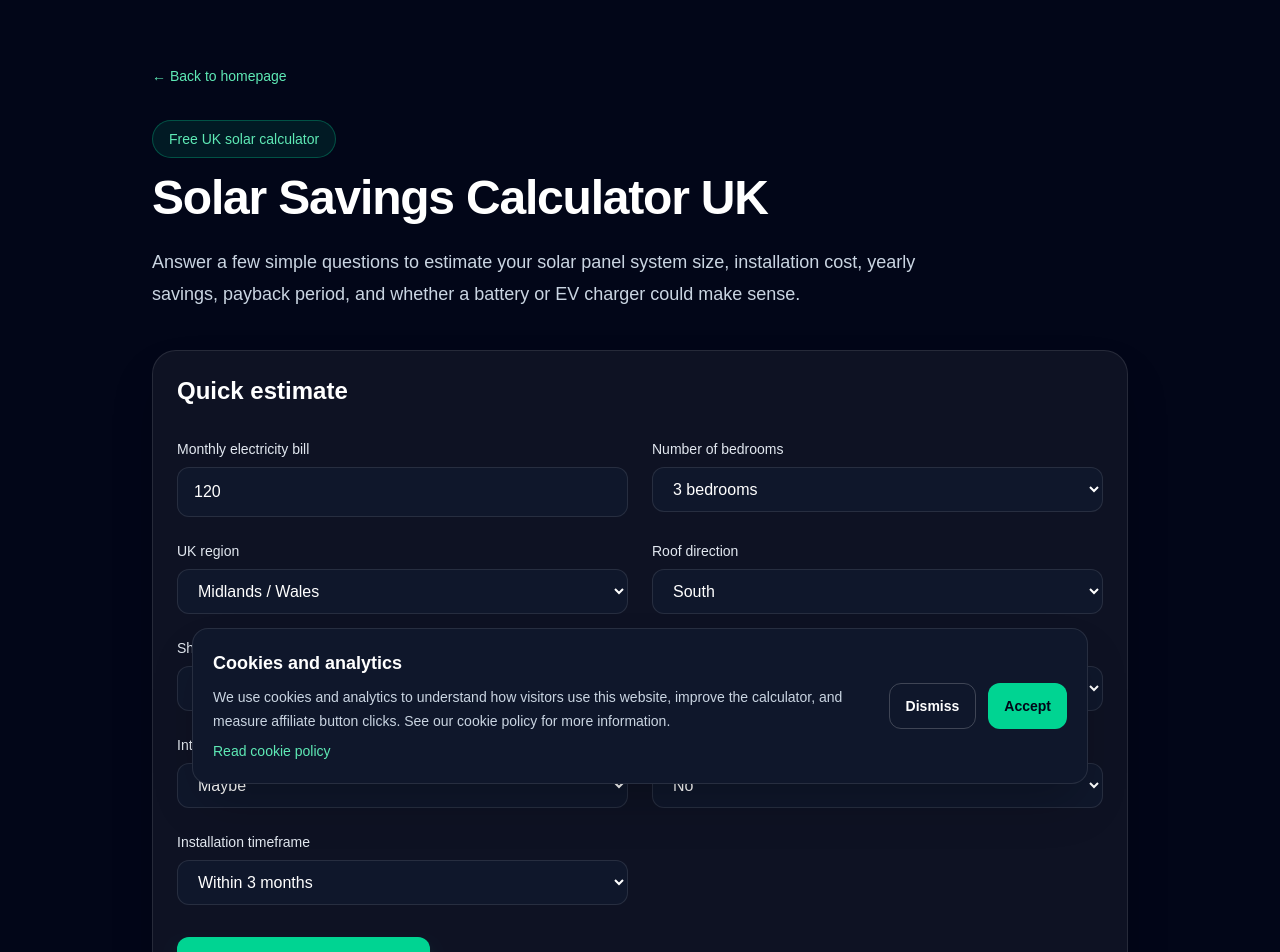
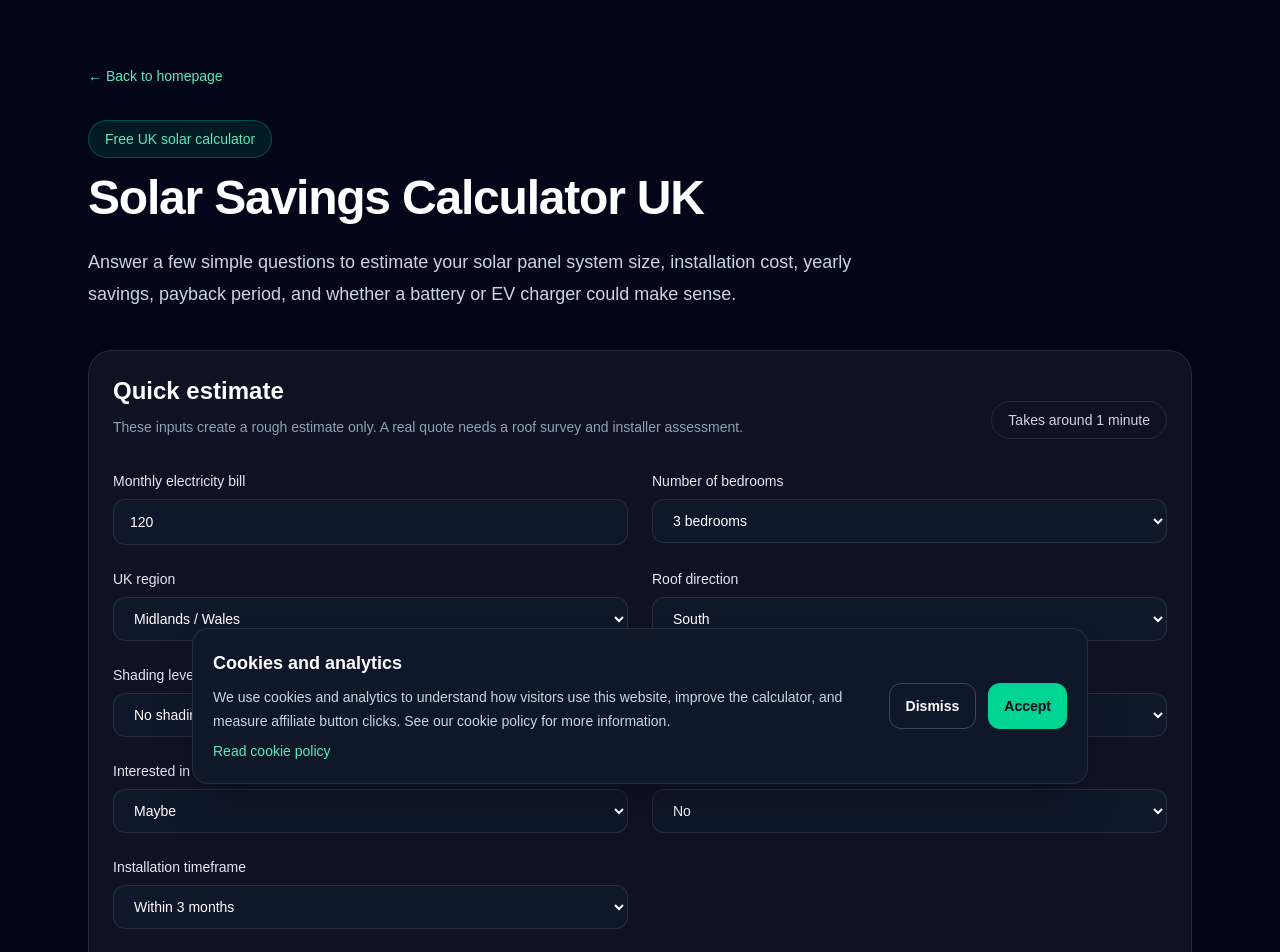
Before and after one commit to 786infinite/solar-savings-calculator-uk, a Next.js app: page /solar-savings-calculator in a window 1280 px wide. Shown: the top 952 px of the page. Built offline with nearby package versions, Linux system fonts and the light colour scheme.

Commit message:
Improve calculator results page

```diff
--- a/app/solar-savings-calculator/page.tsx
+++ b/app/solar-savings-calculator/page.tsx
@@ -14,6 +14,7 @@ type Result = {
   paybackHigh: number;
   co2Saved: number;
   recommendation: string;
+  resultSummary: string;
 };
 
 const regionYield: Record<string, number> = {
@@ -138,20 +139,31 @@ export default function SolarSavingsCalculatorPage() {
     const co2Saved = Math.round(annualGeneration * gridCarbonFactor);
 
     let recommendation =
-      "Compare real solar quotes from UK installers to confirm pricing and suitability.";
+      "Compare real solar quotes from UK installers to confirm pricing, roof suitability, and product options.";
+
+    let resultSummary =
+      "Your estimate suggests solar could be worth exploring further, especially if your roof is suitable and your final quote is competitive.";
 
     if (shading === "heavy") {
       recommendation =
         "Your roof may need a proper survey because heavy shading can reduce solar output.";
+      resultSummary =
+        "Your estimate may be more sensitive to roof conditions because heavy shading can reduce generation. A proper installer survey is important.";
     } else if (battery === "yes" || battery === "maybe") {
       recommendation =
         "A solar battery may improve self-consumption, especially if you use more electricity in the evening.";
+      resultSummary =
+        "Because you are interested in battery storage, your next step should compare solar-only and solar-plus-battery options.";
     } else if (ev === "yes") {
       recommendation =
         "Solar panels can pair well with EV charging, especially if you can charge during daylight hours.";
+      resultSummary =
+        "Because you own or plan to buy an EV, solar may be more useful if you can shift some charging to daylight hours.";
     } else if (timeframe === "researching") {
       recommendation =
         "Start by comparing estimated savings and learning about roof suitability before requesting quotes.";
+      resultSummary =
+        "You are still researching, so use this estimate as a starting point before comparing installer quotes.";
     }
 
     const calculatedResult: Result = {
@@ -165,6 +177,7 @@ export default function SolarSavingsCalculatorPage() {
       paybackHigh,
       co2Saved,
       recommendation,
+      resultSummary,
     };
 
     trackEvent("calculator_completed", {
@@ -204,7 +217,7 @@ export default function SolarSavingsCalculatorPage() {
 
   return (
     <main className="min-h-screen bg-slate-950 text-white">
-      <section className="mx-auto max-w-5xl px-6 py-16">
+      <section className="mx-auto max-w-6xl px-6 py-16">
         <a href="/" className="text-sm font-medium text-emerald-300 hover:text-emerald-200">
           ← Back to homepage
         </a>
@@ -214,7 +227,7 @@ export default function SolarSavingsCalculatorPage() {
             Free UK solar calculator
           </p>
 
-          <h1 className="max-w-3xl text-4xl font-bold tracking-tight sm:text-5xl">
+          <h1 className="max-w-4xl text-4xl font-bold tracking-tight sm:text-5xl">
             Solar Savings Calculator UK
           </h1>
 
@@ -226,13 +239,22 @@ export default function SolarSavingsCalculatorPage() {
         </div>
 
         <div className="mt-10 rounded-3xl border border-white/10 bg-white/5 p-6 shadow-2xl">
+          <div className="flex flex-col justify-between gap-4 md:flex-row md:items-end">
+            <div>
               <h2 className="text-2xl font-semibold">Quick estimate</h2>
+              <p className="mt-2 text-sm leading-6 text-slate-400">
+                These inputs create a rough estimate only. A real quote needs a
+                roof survey and installer assessment.
+              </p>
+            </div>
+
+            <p className="rounded-full border border-white/10 px-4 py-2 text-sm text-slate-300">
+              Takes around 1 minute
+            </p>
+          </div>
 
           <div className="mt-8 grid gap-6 md:grid-cols-2">
-            <div>
-              <label className="block text-sm font-medium text-slate-200">
-                Monthly electricity bill
-              </label>
+            <Field label="Monthly electricity bill">
               <input
                 value={monthlyBill}
                 onChange={(event) => setMonthlyBill(event.target.value)}
@@ -240,12 +262,9 @@ export default function SolarSavingsCalculatorPage() {
                 placeholder="Example: 120"
                 className="mt-2 w-full rounded-xl border border-white/10 bg-slate-900 px-4 py-3 text-white outline-none focus:border-emerald-400"
               />
-            </div>
+            </Field>
 
-            <div>
-              <label className="block text-sm font-medium text-slate-200">
-                Number of bedrooms
-              </label>
+            <Field label="Number of bedrooms">
               <select
                 value={bedrooms}
                 onChange={(event) => setBedrooms(event.target.value)}
@@ -256,12 +275,9 @@ export default function SolarSavingsCalculatorPage() {
                 <option value="4">4 bedrooms</option>
                 <option value="5+">5+ bedrooms</option>
               </select>
-            </div>
+            </Field>
 
-            <div>
-              <label className="block text-sm font-medium text-slate-200">
-                UK region
-              </label>
+            <Field label="UK region">
               <select
                 value={region}
                 onChange={(event) => setRegion(event.target.value)}
@@ -272,12 +288,9 @@ export default function SolarSavingsCalculatorPage() {
                 <option value="north">North England</option>
                 <option value="scotland">Scotland / Northern regions</option>
               </select>
-            </div>
+            </Field>
 
-            <div>
-              <label className="block text-sm font-medium text-slate-200">
-                Roof direction
-              </label>
+            <Field label="Roof direction">
               <select
                 value={roofDirection}
                 onChange={(event) => setRoofDirection(event.target.value)}
@@ -289,12 +302,9 @@ export default function SolarSavingsCalculatorPage() {
                 <option value="north">North</option>
                 <option value="unknown">Not sure</option>
               </select>
-            </div>
+            </Field>
 
-            <div>
-              <label className="block text-sm font-medium text-slate-200">
-                Shading level
-              </label>
+            <Field label="Shading level">
               <select
                 value={shading}
                 onChange={(event) => setShading(event.target.value)}
@@ -305,12 +315,9 @@ export default function SolarSavingsCalculatorPage() {
                 <option value="moderate">Moderate shading</option>
                 <option value="heavy">Heavy shading</option>
               </select>
-            </div>
+            </Field>
 
-            <div>
-              <label className="block text-sm font-medium text-slate-200">
-                Daytime electricity usage
-              </label>
+            <Field label="Daytime electricity usage">
               <select
                 value={daytimeUsage}
                 onChange={(event) => setDaytimeUsage(event.target.value)}
@@ -320,12 +327,9 @@ export default function SolarSavingsCalculatorPage() {
                 <option value="medium">Medium</option>
                 <option value="high">High</option>
               </select>
-            </div>
+            </Field>
 
-            <div>
-              <label className="block text-sm font-medium text-slate-200">
-                Interested in battery storage?
-              </label>
+            <Field label="Interested in battery storage?">
               <select
                 value={battery}
                 onChange={(event) => setBattery(event.target.value)}
@@ -335,12 +339,9 @@ export default function SolarSavingsCalculatorPage() {
                 <option value="yes">Yes</option>
                 <option value="no">No</option>
               </select>
-            </div>
+            </Field>
 
-            <div>
-              <label className="block text-sm font-medium text-slate-200">
-                Own or plan to buy an EV?
-              </label>
+            <Field label="Own or plan to buy an EV?">
               <select
                 value={ev}
                 onChange={(event) => setEv(event.target.value)}
@@ -349,12 +350,9 @@ export default function SolarSavingsCalculatorPage() {
                 <option value="no">No</option>
                 <option value="yes">Yes / planning to</option>
               </select>
-            </div>
+            </Field>
 
-            <div>
-              <label className="block text-sm font-medium text-slate-200">
-                Installation timeframe
-              </label>
+            <Field label="Installation timeframe">
               <select
                 value={timeframe}
                 onChange={(event) => setTimeframe(event.target.value)}
@@ -365,7 +363,7 @@ export default function SolarSavingsCalculatorPage() {
                 <option value="6months">Within 6 months</option>
                 <option value="researching">Just researching</option>
               </select>
-            </div>
+            </Field>
           </div>
 
           <button
@@ -377,37 +375,62 @@ export default function SolarSavingsCalculatorPage() {
         </div>
 
         {result && (
-          <div className="mt-10 rounded-3xl border border-emerald-400/20 bg-emerald-400/10 p-6">
-            <h2 className="text-2xl font-bold">Your estimated result</h2>
+          <div className="mt-10 overflow-hidden rounded-3xl border border-emerald-400/20 bg-slate-900 shadow-2xl">
+            <div className="border-b border-white/10 bg-emerald-400/10 p-6">
+              <p className="inline-flex rounded-full border border-emerald-400/30 bg-emerald-400/10 px-4 py-2 text-sm font-medium text-emerald-300">
+                Your estimated result
+              </p>
 
-            <div className="mt-6 grid gap-4 md:grid-cols-2">
-              <ResultCard
-                label="Estimated annual usage"
-                value={`${result.annualUsage.toLocaleString()} kWh`}
-              />
+              <div className="mt-5 grid gap-6 lg:grid-cols-[1.2fr_0.8fr] lg:items-end">
+                <div>
+                  <h2 className="text-3xl font-bold">
+                    Estimated annual benefit: £
+                    {result.annualSavings.toLocaleString()}
+                  </h2>
+
+                  <p className="mt-4 max-w-3xl leading-7 text-slate-300">
+                    {result.resultSummary}
+                  </p>
+                </div>
+
+                <div className="rounded-2xl border border-emerald-400/20 bg-slate-950 p-5">
+                  <p className="text-sm text-slate-400">
+                    Estimated payback range
+                  </p>
+                  <p className="mt-2 text-3xl font-bold text-emerald-300">
+                    {result.paybackLow} - {result.paybackHigh} years
+                  </p>
+                  <p className="mt-2 text-sm leading-6 text-slate-400">
+                    Based on simplified assumptions and your answers.
+                  </p>
+                </div>
+              </div>
+            </div>
+
+            <div className="p-6">
+              <div className="grid gap-4 md:grid-cols-2 lg:grid-cols-4">
                 <ResultCard
                   label="Estimated system size"
                   value={`${result.systemSize} kW`}
                 />
                 <ResultCard
-                label="Estimated annual generation"
+                  label="Annual generation"
                   value={`${result.annualGeneration.toLocaleString()} kWh`}
                 />
                 <ResultCard
-                label="Estimated installation cost"
+                  label="Installation cost"
                   value={`£${result.installCostLow.toLocaleString()} - £${result.installCostHigh.toLocaleString()}`}
                 />
                 <ResultCard
-                label="Estimated annual benefit"
-                value={`£${result.annualSavings.toLocaleString()}`}
+                  label="CO2 saving"
+                  value={`${result.co2Saved.toLocaleString()} kg/year`}
                 />
+              </div>
+
+              <div className="mt-6 grid gap-4 md:grid-cols-2">
                 <ResultCard
-                label="Estimated payback period"
-                value={`${result.paybackLow} - ${result.paybackHigh} years`}
-              />
-              <ResultCard
-                label="Estimated CO2 saving"
-                value={`${result.co2Saved.toLocaleString()} kg/year`}
+                  label="Estimated annual electricity usage"
+                  value={`${result.annualUsage.toLocaleString()} kWh`}
                 />
                 <ResultCard
                   label="Recommended next step"
@@ -415,17 +438,47 @@ export default function SolarSavingsCalculatorPage() {
                 />
               </div>
 
-            <div className="mt-8 grid gap-4 md:grid-cols-2">
-              <AffiliateCard
-                title="Compare solar quotes"
-                description="Check real pricing from UK installers."
+              <div className="mt-8 rounded-3xl border border-emerald-400/20 bg-emerald-400/10 p-6">
+                <div className="grid gap-6 lg:grid-cols-[1.2fr_0.8fr] lg:items-center">
+                  <div>
+                    <h2 className="text-2xl font-bold">
+                      Ready to compare real solar quotes?
+                    </h2>
+                    <p className="mt-3 leading-7 text-slate-300">
+                      Your estimate is a starting point. A quote partner or
+                      installer can check your roof, product options, battery
+                      suitability, and final pricing.
+                    </p>
+
+                    <ul className="mt-4 space-y-2 text-sm text-slate-300">
+                      <li>• No manual sales calls from this website</li>
+                      <li>• Partner handles quote, survey, and installation</li>
+                      <li>• Final price depends on your property and products</li>
+                    </ul>
+                  </div>
+
+                  <a
                     href="/go/solar-quotes"
                     onClick={trackQuoteClick}
-              />
+                    className="inline-flex justify-center rounded-xl bg-emerald-400 px-6 py-4 text-center font-semibold text-slate-950 hover:bg-emerald-300"
+                  >
+                    Compare free solar quotes
+                  </a>
+                </div>
+              </div>
 
+              <div className="mt-8">
+                <h2 className="text-2xl font-bold">Other options to consider</h2>
+                <p className="mt-3 max-w-3xl leading-7 text-slate-300">
+                  These are secondary options based on your answers. The main
+                  next step for installation pricing is still comparing solar
+                  quotes.
+                </p>
+
+                <div className="mt-5 grid gap-4 md:grid-cols-3">
                   <AffiliateCard
                     title="Compare solar batteries"
-                description="Useful if you use electricity in the evening."
+                    description="Useful if you use more electricity in the evening or want to increase self-consumption."
                     href="/go/solar-battery"
                     onClick={() =>
                       trackAffiliateClick("solar-battery", "solar-battery")
@@ -434,14 +487,16 @@ export default function SolarSavingsCalculatorPage() {
 
                   <AffiliateCard
                     title="See EV chargers"
-                description="For EV owners or people planning to buy one."
+                    description="Useful if you own or plan to buy an EV and want smarter home charging."
                     href="/go/ev-charger"
-                onClick={() => trackAffiliateClick("ev-charger", "ev-charger")}
+                    onClick={() =>
+                      trackAffiliateClick("ev-charger", "ev-charger")
+                    }
                   />
 
                   <AffiliateCard
                     title="Portable power stations"
-                description="Backup and off-grid solar options."
+                    description="For backup power, camping, off-grid use, or smaller solar setups."
                     href="/go/portable-power"
                     onClick={() =>
                       trackAffiliateClick("portable-power", "portable-power")
@@ -449,16 +504,38 @@ export default function SolarSavingsCalculatorPage() {
                   />
                 </div>
               </div>
+
+              <div className="mt-8 rounded-2xl border border-white/10 bg-slate-950 p-5">
+                <h2 className="text-xl font-semibold">Important estimate note</h2>
+                <p className="mt-3 text-sm leading-6 text-slate-400">
+                  Results are estimates only. They are not formal quotes,
+                  guarantees, financial advice, or survey results. Final costs,
+                  savings, export income, payback period, roof suitability, and
+                  system performance depend on survey results, location,
+                  shading, household usage, tariff, installer pricing, future
+                  energy prices, and product choice.
+                </p>
+              </div>
+            </div>
+          </div>
         )}
-
-        <p className="mt-8 text-sm leading-6 text-slate-400">
-          Results are estimates only. Final costs, savings, export income, roof
-          suitability, and payback period depend on survey results, location,
-          shading, household usage, tariff, installer pricing, and product
-          choice.
-        </p>
       </section>
     </main>
+  );
+}
+
+function Field({
+  label,
+  children,
+}: {
+  label: string;
+  children: React.ReactNode;
+}) {
+  return (
+    <label className="block text-sm font-medium text-slate-200">
+      {label}
+      {children}
+    </label>
   );
 }
 
@@ -483,14 +560,14 @@ function AffiliateCard({
   onClick: () => void;
 }) {
   return (
-    <div className="rounded-2xl bg-slate-950 p-6">
-      <h3 className="text-xl font-semibold">{title}</h3>
-      <p className="mt-3 text-slate-300">{description}</p>
+    <div className="rounded-2xl border border-white/10 bg-slate-950 p-5">
+      <h3 className="text-lg font-semibold">{title}</h3>
+      <p className="mt-3 text-sm leading-6 text-slate-300">{description}</p>
 
       <a
         href={href}
         onClick={onClick}
-        className="mt-5 inline-flex rounded-xl bg-emerald-400 px-6 py-4 font-semibold text-slate-950 hover:bg-emerald-300"
+        className="mt-5 inline-flex rounded-xl bg-emerald-400 px-5 py-3 text-sm font-semibold text-slate-950 hover:bg-emerald-300"
       >
         Continue
       </a>
```
Lines whose indentation alone changed are shown as unchanged.
